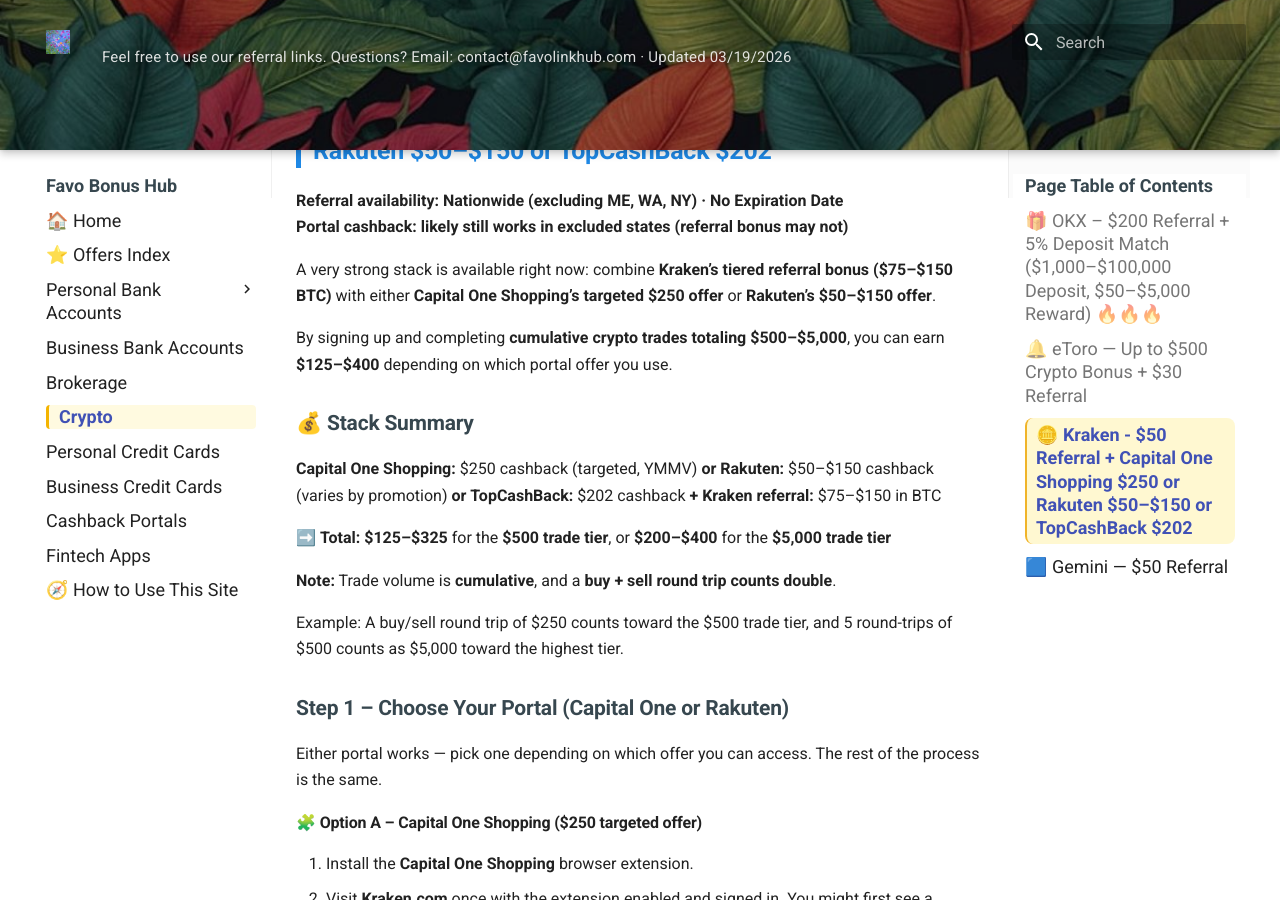
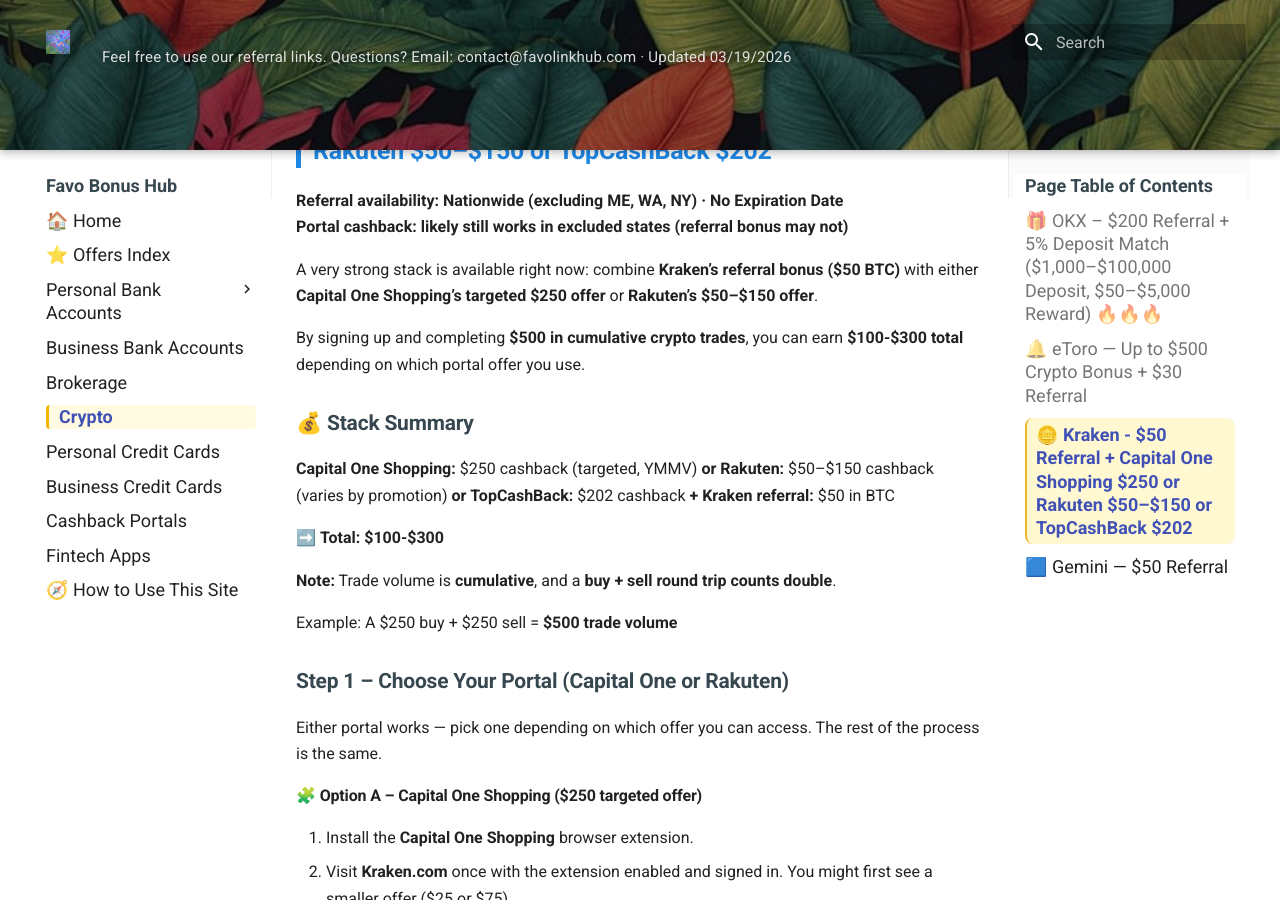
Before and after one commit to whispersofzephyr/favolinkhub-site, an MkDocs documentation site: the page built from docs/crypto.md, in a window 1280 px wide and 900 px high, scrolled down 4341 px. Built offline with MkDocs 1.6.1 and Material for MkDocs 9.7.7, drawn with Linux system fonts in a browser that asks for light colours; some of the changed text lies outside the part shown.

Commit message:
Update crypto.md

```diff
--- a/docs/crypto.md
+++ b/docs/crypto.md
@@ -133,20 +133,20 @@ New users may earn **up to $530 total**:
 **Referral availability: Nationwide (excluding ME, WA, NY) · No Expiration Date**
 **Portal cashback: likely still works in excluded states (referral bonus may not)**
 
-A very strong stack is available right now: combine **Kraken’s tiered referral bonus ($75–$150 BTC)** with either **Capital One Shopping’s targeted $250 offer** or **Rakuten’s $50–$150 offer**.
+A very strong stack is available right now: combine **Kraken’s referral bonus ($50 BTC)** with either **Capital One Shopping’s targeted $250 offer** or **Rakuten’s $50–$150 offer**.
 
-By signing up and completing **cumulative crypto trades totaling $500–$5,000**, you can earn **$125–$400** depending on which portal offer you use.
+By signing up and completing **$500 in cumulative crypto trades**, you can earn **$100-$300 total** depending on which portal offer you use.
 
 ### 💰 Stack Summary
 
 **Capital One Shopping:** $250 cashback (targeted, YMMV) **or** **Rakuten:** $50–$150 cashback (varies by promotion) **or** **TopCashBack:** $202 cashback
-**+ Kraken referral:** $75–$150 in BTC
+**+ Kraken referral:** $50 in BTC
 
-➡️ **Total: $125–$325** for the **$500 trade tier**, or **$200–$400** for the **$5,000 trade tier**
+➡️ **Total: $100-$300**
 
 **Note:** Trade volume is **cumulative**, and a **buy + sell round trip counts double**.
 
-Example: A buy/sell round trip of $250 counts toward the $500 trade tier, and 5 round-trips of $500 counts as $5,000 toward the highest tier.
+Example: A $250 buy + $250 sell = **$500 trade volume**
 
 ### Step 1 – Choose Your Portal (Capital One or Rakuten)
 
@@ -204,8 +204,8 @@ If you start your application through a shopping portal (Rakuten or Capital One
 Kraken’s terms state that the qualifying trade must be done **in the app**. Some DPs say website trades still triggered the bonus, but the safest approach is **the app**.
 
 1. Download the **Kraken mobile app**.
-2. Deposit at least **$100** (recommend **ACH**: no fee, funds available instantly).
-3. Trade **$100–$5,000** cumulative (depending on the tier) of a **non-stablecoin** (BTC, ETH, etc.).
+2. Deposit at least **$250** (recommend **ACH**: no fee, funds available instantly).
+3. Trade at least **$500** cumulative of a **non-stablecoin** (BTC, ETH, etc.).
    - Stablecoins (USDT/USDC) do not count
 
 ⚠️ **Important Tips to Avoid Trading Fee and Slippage**
@@ -213,7 +213,7 @@ Kraken’s terms state that the qualifying trade must be done **in the app**. So
 **1️⃣ Start the free Kraken+ trial (waives the 1% fee)**
 - Waives the **1% trading fee**
 - Cancel immediately; free month remains active
-- Saves **$50 on a $5,000 trade** (or ~$100 for buy+sell)
+- Saves **$5 on a $500 trade**
 
 **2️⃣ Use Limit Orders — NOT Instant Buy**
 Instant Buy = market order → typically **1%–2% spread**.
@@ -228,13 +228,6 @@ Instant Buy = market order → typically **1%–2% spread**.
 - If it doesn’t fill, adjust slightly.
 - After the buy fills, immediately **Custom Sell** at or near the buy price.
 
-### Step 4 – Optional: “Spin to Win” in the App
-
-Some users will see a **Spin to Win** button in the app.
-- Activate the offer with one trade
-- 1 spin/day for 30 days (free crypto rewards)
-- Rollout is ongoing — not all users have access yet.
-
 ### ⏱ Bonus Timeline
 
 - **Capital One Shopping $250 cashback:** usually pending in ~3 days.
@@ -245,8 +238,8 @@ Some users will see a **Spin to Win** button in the app.
 
 1. Activate the **$250 Capital One Shopping** or **Rakuten $100–$150**  or **TopCashBack $202** Kraken offer.
 2. Sign up for Kraken with referral code **c5bwy59q** .
-3. Deposit at least **$100 via ACH** and trade **$100–$5,000 cumulative** non-stablecoin in the **Kraken app**.
-4. Earn **$125–$400 total** + optional Spin to Win rewards.
+3. Deposit at least **$250 via ACH** and trade **$500 cumulative** non-stablecoin in the **Kraken app**.
+4. Earn **$100-$300 total**
 
 ### 🔥 Quick Links
 
```
